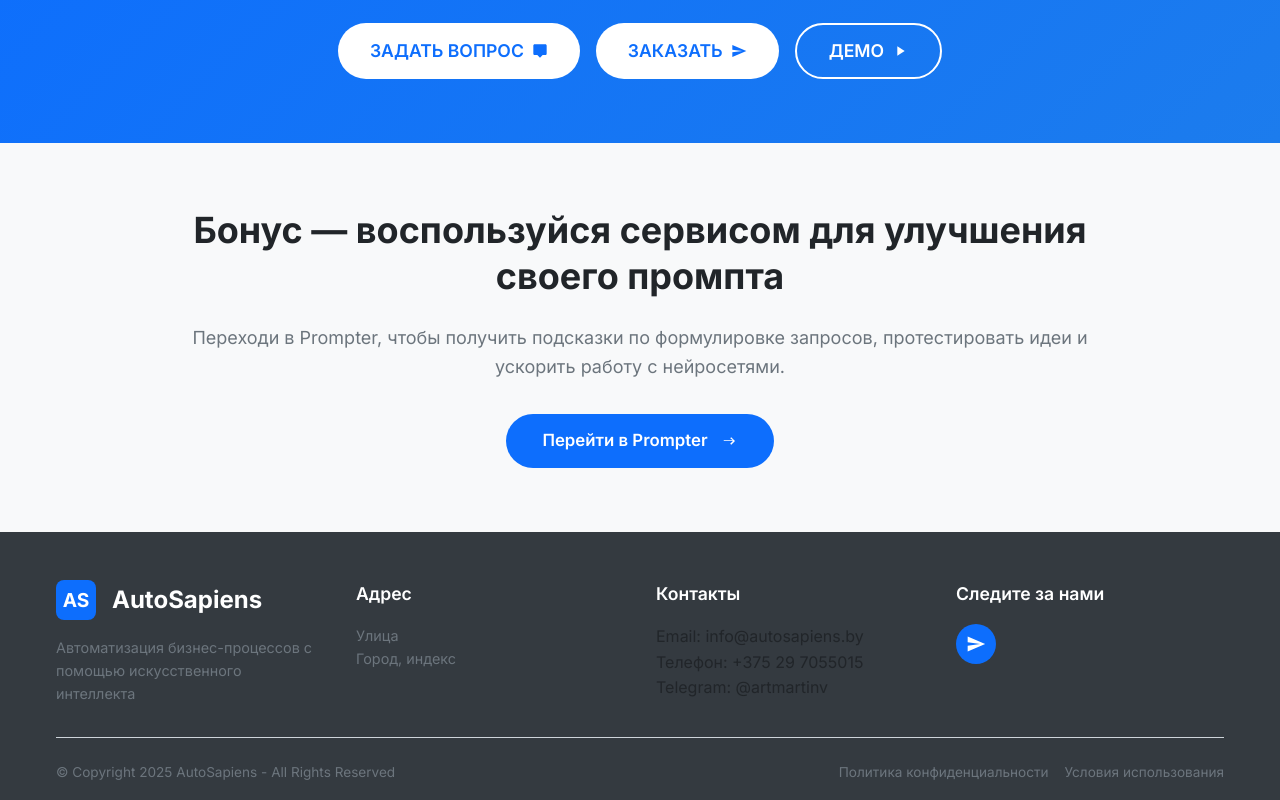
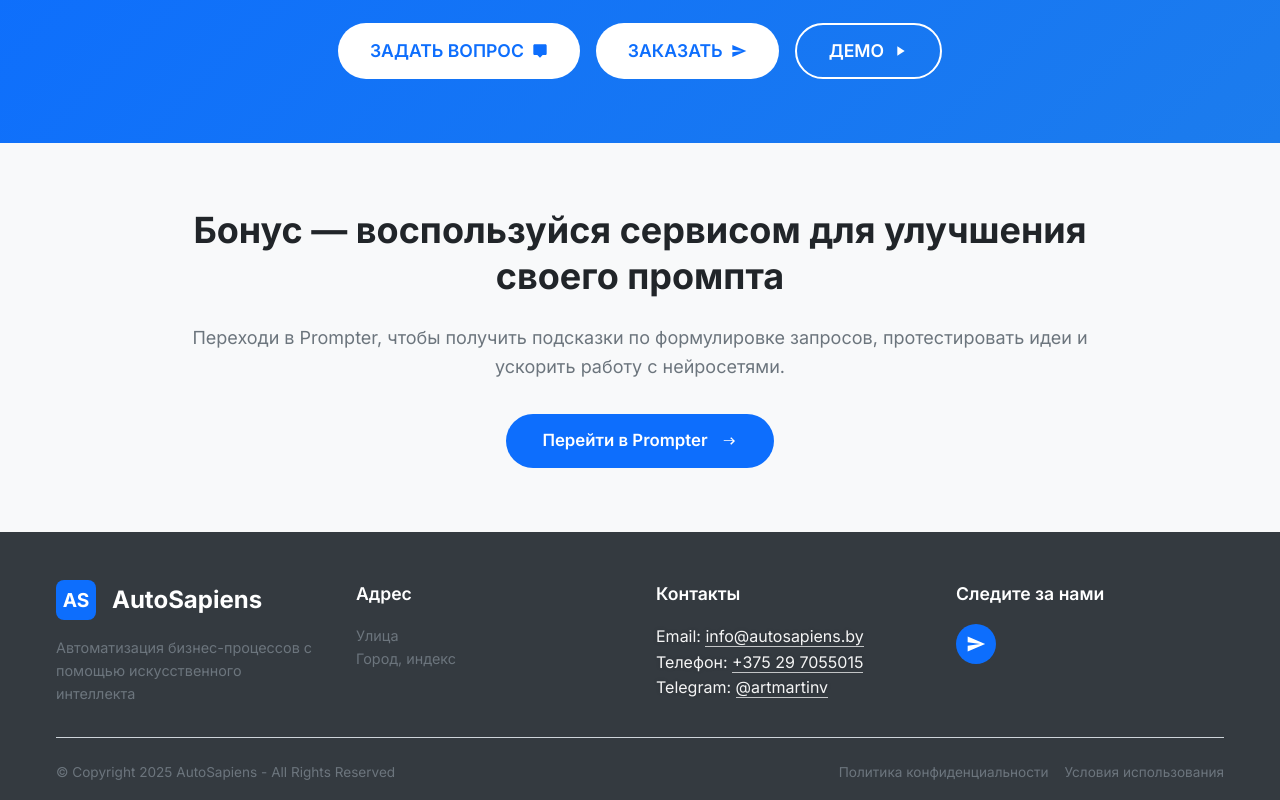
Before and after one commit to ArtMartin89/fullstack_design, a Next.js app: page / in a window 1280 px wide. Shown: the part 3838-4638 px from the top of the page. Built offline with nearby package versions, Linux system fonts and the light colour scheme.

Commit message:
цвета в футере и приветсвенное сообщение в промптере

```diff
--- a/src/app/components/Footer.tsx
+++ b/src/app/components/Footer.tsx
@@ -84,13 +84,21 @@ export default function Footer() {
               Контакты
             </h5>
             <div style={{
-              color: 'var(--text-muted)',
-              fontSize: '0.9rem',
-              lineHeight: 1.6
+              color: 'rgba(255, 255, 255, 0.92)',
+              fontSize: '0.95rem',
+              lineHeight: 1.8,
+              fontWeight: 500,
+              textShadow: '0 0 4px rgba(0, 0, 0, 0.18)'
             }}>
-              <p>Email: info@autosapiens.by</p>
-              <p>Телефон: +375 29 7055015</p>
-              <p>Telegram: @artmartinv</p>
+              <p style={{ color: 'rgba(255, 255, 255, 0.95)' }}>
+                Email: <a href="mailto:info@autosapiens.by" style={{ color: 'rgba(255, 255, 255, 0.95)', textDecoration: 'none', borderBottom: '1px solid rgba(255, 255, 255, 0.7)' }}>info@autosapiens.by</a>
+              </p>
+              <p style={{ color: 'rgba(255, 255, 255, 0.95)' }}>
+                Телефон: <a href="tel:+375297055015" style={{ color: 'rgba(255, 255, 255, 0.95)', textDecoration: 'none', borderBottom: '1px solid rgba(255, 255, 255, 0.7)' }}>+375 29 7055015</a>
+              </p>
+              <p style={{ color: 'rgba(255, 255, 255, 0.95)' }}>
+                Telegram: <a href="https://t.me/artmartinv" target="_blank" style={{ color: 'rgba(255, 255, 255, 0.95)', textDecoration: 'none', borderBottom: '1px solid rgba(255, 255, 255, 0.7)' }}>@artmartinv</a>
+              </p>
             </div>
           </div>
 
--- a/src/app/prompter/page.tsx
+++ b/src/app/prompter/page.tsx
@@ -21,7 +21,7 @@ export default function PrompterPage() {
   const [messages, setMessages] = useState<Message[]>([
     {
       id: createMessageId(),
-      text: 'Здравствуйте! Я помогу вам узнать больше об автоматизации бизнес-процессов. Задайте мне любой вопрос!',
+      text: 'Я помогу вам сформулировать хороший промпт для нейросети. Напишите свой запрос',
       sender: 'bot',
       timestamp: new Date()
     }
```
